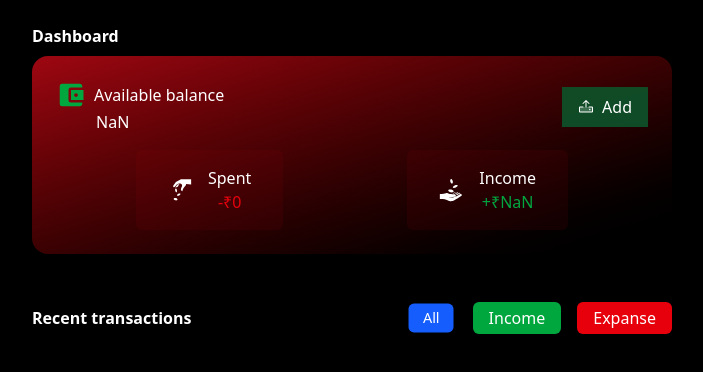
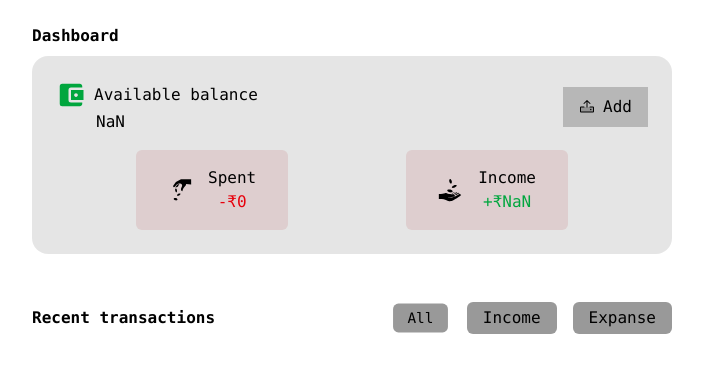
Before and after one commit to vinoddhaware/expanse-tracker, a React (Vite) app: page /expanse-tracker/dashboard in a window 1280 px wide. Shown: the top 372 px of the page, without its empty margins (288-991 px from the left). Built offline with nearby package versions, Linux system fonts and the light colour scheme.

Commit message:
adding background

```diff
--- a/src/components/AddMoney.jsx
+++ b/src/components/AddMoney.jsx
@@ -31,22 +31,22 @@ const AddMoney = ({openAddMoney, setopenAddMoney}) => {
     }
 
   return (
-    <div className='text-white fixed inset-0 py-10 flex flex-row-reverse gap-2 justify-center backdrop-blur-sm z-50'>
+    <div className='text-black fixed inset-0 py-10 flex flex-row-reverse gap-2 justify-center backdrop-blur-sm z-50'>
         <RxCross2 onClick={handleClose} className='text-right text-xl cursor-pointer rotate-45 hover:rotate-0 hover:scale-150 active:scale-90 transition-all duration-500 ease-in-out' />
-        <form onSubmit={handleFormSubmit} className='h-[300px] w-[300px] sm:h-80 sm:w-[400px] bg-gradient-to-tr to-red-600 from-black rounded-2xl p-10 flex flex-col gap-6'>
-            <select onChange={handleInputChange} name='category' value={expData.category} className='border border-white/40 w-full p-1 rounded-md focus-within:border-blue-600 outline-none text-sm cursor-pointer transition-all duration-300 ease-linear'>
+        <form onSubmit={handleFormSubmit} className='h-[300px] w-[300px] sm:h-80 sm:w-[400px] bg-black/20 rounded-2xl p-10 flex flex-col gap-6'>
+            <select onChange={handleInputChange} name='category' value={expData.category} className='border border-black/40 w-full p-1 rounded-md focus-within:border-blue-600 outline-none text-sm cursor-pointer transition-all duration-300 ease-linear'>
                 <option value="EXPANSE" defaultValue={"EXPANSE"} className='bg-red-600' > Expanse </option>
                 <option value="INCOME" className='bg-red-600' > Income </option>
             </select>
 
             <div className='relative mt-4'>
                 <input onChange={handleInputChange} id='expanseName' name='expanseName' value={expData.expanseName} type="text" className='outline-none focus-within:border-b-blue-600 border-b w-full p-1 text-sm transition-all duration-300 ease-linear peer placeholder-transparent' placeholder='Enter EXPANSE' autoComplete='off' />
-                <label htmlFor="expanseName" className='absolute left-1 -top-3.5 text-white/50 text-[12px]  peer-placeholder-shown:top-2 transition-all duration-500 peer-focus:-top-3.5 peer-focus:text-white' > Enter Expanse </label>
+                <label htmlFor="expanseName" className='absolute left-1 -top-3.5 text-black/60 text-[12px]  peer-placeholder-shown:top-2 transition-all duration-500 peer-focus:-top-3.5 peer-focus:text-black' > Enter Expanse </label>
             </div>
 
             <div className='relative mt-2'>
                 <input onChange={handleInputChange} name='expanseAmount' value={expData.expanseAmount} type="text" className='outline-none focus-within:border-b-blue-600 border-b w-full p-1 text-sm transition-all duration-300 ease-linear peer placeholder-transparent ' placeholder='Enter Amount' autoComplete='off' />
-                <label htmlFor="expanseAmount" className='absolute left-1 -top-3.5 text-[12px] text-white/50 peer-placeholder-shown:top-2 peer-focus:-top-3.5 peer-focus:text-white  transition-all duration-500' > Enter Amount </label>
+                <label htmlFor="expanseAmount" className='absolute left-1 -top-3.5 text-[12px] text-black/60 peer-placeholder-shown:top-2 peer-focus:-top-3.5 peer-focus:text-black  transition-all duration-500' > Enter Amount </label>
             </div>
             <button type='submit' className='text-sm px-4 py-2 bg-red-600/25 hover:bg-red-600/90 hover:border-b-2 hover:border-b-blue-600 my-6 cursor-pointer active:scale-95 transition-all duration-300 ease-linear'> Add to pocket </button>
         </form>
--- a/src/components/AllTransactions.jsx
+++ b/src/components/AllTransactions.jsx
@@ -7,16 +7,16 @@ const AllTransactions = ({currData}) => {
     const {category, expanseAmount, expanseName} = currData
 
   return (
-    <div className={`flex flex-col gap-4 rounded-2xl py-2 px-4 ${category === "EXPANSE" ? "bg-gradient-to-r from-red-800 to-black" : "bg-gradient-to-l from-green-800 to-black"}`}>
-        <div className='flex justify-between items-center'>
+    <div className={`flex flex-col gap-4 rounded-2xl py-2 px-4 ${category === "EXPANSE" ? "bg-black/20" : "bg-black/50"}`}>
+        <div className='flex justify-between items-center font-mono'>
             <div className='flex items-center gap-4'>
                 <FaCircleDot className='text-xl' />
                 <div>
-                    <span className='flex items-center gap-1'> {expanseName} {category === "EXPANSE" ? <MdKeyboardDoubleArrowDown className='text-red-400/90' /> : <MdOutlineKeyboardDoubleArrowUp className='text-green-400/90' />} </span>
-                    <span className='text-[12px]'> indigo ticket </span>
+                    <span className='flex items-center gap-1'> {expanseName} {category === "EXPANSE" ? <MdKeyboardDoubleArrowDown className='text-black' /> : <MdOutlineKeyboardDoubleArrowUp className='text-black' />} </span>
+                    <span className='text-[12px]'> Dream it, do it </span>
                 </div>
             </div>
-            <span className={`${category === "EXPANSE" ? 'text-red-300' : 'text-green-300'}`}> { category === "EXPANSE" ? ` -₹${expanseAmount}`:` +₹${expanseAmount}`} </span>
+            <span className={`${category === "EXPANSE" ? 'text-gray-900' : 'text-black'}`}> { category === "EXPANSE" ? ` -₹${expanseAmount}`:` +₹${expanseAmount}`} </span>
         </div>
     </div>
   )
--- a/src/pages/Dashboard.jsx
+++ b/src/pages/Dashboard.jsx
@@ -23,20 +23,20 @@ const Dashboard = () => {
     }
 
   return (
-    <div className='min-h-screen bg-black'>
-        <div className='w-[90%] sm:w-[70%] md:w-[60%] lg:w-[50%]  mx-auto text-white flex flex-col gap-2 py-6'>
+    <div className='min-h-screen bg-white font-mono'>
+        <div className='w-[90%] sm:w-[70%] md:w-[60%] lg:w-[50%]  mx-auto text-black flex flex-col gap-2 py-6'>
             <div className='flex justify-between items-center'>
             <span className='font-semibold'>Dashboard</span>
             <span className='font-semibold'> { loginInf.nikName } </span>
             </div>
-            <div className='flex flex-col gap-4 bg-gradient-to-br from-red-800 to-black rounded-2xl p-6'>
+            <div className='flex flex-col gap-4 bg-gradient-to-br bg-black/10 rounded-2xl p-6'>
                 <div className='flex justify-between items-center'>
                     <div>
                         <span className='flex items-center gap-2'> <MdAccountBalanceWallet className='text-green-600 text-3xl' /> Available balance </span>
                         <span className='pl-10'> {availableAmount} </span>
                     </div>
                     <div>
-                        <button onClick={()=>setopenAddMoney(true)} className='flex items-center gap-2 px-4 py-2 bg-green-900/90 cursor-pointer hover:bg-green-700 transition-all duration-500 active:scale-95'> <PiUploadDuotone /> Add </button>
+                        <button onClick={()=>setopenAddMoney(true)} className='flex items-center gap-2 px-4 py-2 bg-black/20 cursor-pointer hover:bg-green-700 transition-all duration-500 active:scale-95'> <PiUploadDuotone /> Add </button>
                     </div>
                 </div>
                 <hr className='sm:hidden border border-white/20' />
@@ -59,13 +59,13 @@ const Dashboard = () => {
             </div>
         </div>
 
-        <div className='w-[90%] sm:w-[70%] md:w-[60%] lg:w-[50%] mx-auto text-white flex flex-col gap-4 py-6'>
+        <div className='w-[90%] sm:w-[70%] md:w-[60%] lg:w-[50%] mx-auto text-black flex flex-col gap-4 py-6'>
             <div className='flex justify-between items-center'>
             <span className='font-semibold'>Recent transactions</span>
                 <div onClick={categoryFilter} className='flex justify-center items-center gap-2 sm:gap-4'>
-                    <button className={`${categoryData === "ALL" ? 'scale-90' : 'scale-100'} px-2 py-1 text-sm sm:text-base sm:px-4 sm:py-1 bg-blue-600 rounded-md hover:bg-blue-700  cursor-pointer transition-all duration-500 ease-in`}>All</button>
-                    <button className={`${categoryData === "INCOME" ? 'scale-90' : 'scale-100'} px-2 py-1 text-sm sm:text-base sm:px-4 sm:py-1 bg-green-600 rounded-md hover:bg-green-700 cursor-pointer transition-all duration-500 ease-in `}>Income</button>
-                    <button className={`${categoryData === "EXPANSE" ? 'scale-90' : 'scale-100'} px-2 py-1 text-sm sm:text-base sm:px-4 sm:py-1 bg-red-600 rounded-md hover:bg-red-700 cursor-pointer transition-all duration-500 ease-in`}>Expanse</button>
+                    <button className={`${categoryData === "ALL" ? 'scale-90' : 'scale-100'} px-2 py-1 text-sm sm:text-base sm:px-4 sm:py-1 bg-black/40 rounded-md hover:bg-blue-700  cursor-pointer transition-all duration-500 ease-in`}>All</button>
+                    <button className={`${categoryData === "INCOME" ? 'scale-90' : 'scale-100'} px-2 py-1 text-sm sm:text-base sm:px-4 sm:py-1 bg-black/40 rounded-md hover:bg-green-700 cursor-pointer transition-all duration-500 ease-in `}>Income</button>
+                    <button className={`${categoryData === "EXPANSE" ? 'scale-90' : 'scale-100'} px-2 py-1 text-sm sm:text-base sm:px-4 sm:py-1 bg-black/40 rounded-md hover:bg-red-700 cursor-pointer transition-all duration-500 ease-in`}>Expanse</button>
                 </div>
 
             </div>
--- a/src/pages/GettingStarted.jsx
+++ b/src/pages/GettingStarted.jsx
@@ -5,7 +5,7 @@ import { NavLink } from 'react-router-dom';
 
 const GettingStarted = () => {
   return (
-    <div className='gap-4 flex flex-col justify-center items-center min-h-screen bg-gradient-to-br  text-black'>
+    <div className='gap-4 flex flex-col justify-center items-center min-h-screen bg-gradient-to-br  text-black font-mono'>
         <div className='flex justify-center items-center px-14 sm:px-0'>
             <div>
                 <h1 className='text-4xl'> Welcome to EXPENSEX. </h1>
```
Also changed, not shown: src/pages/Login.jsx (+6 -6 lines).
